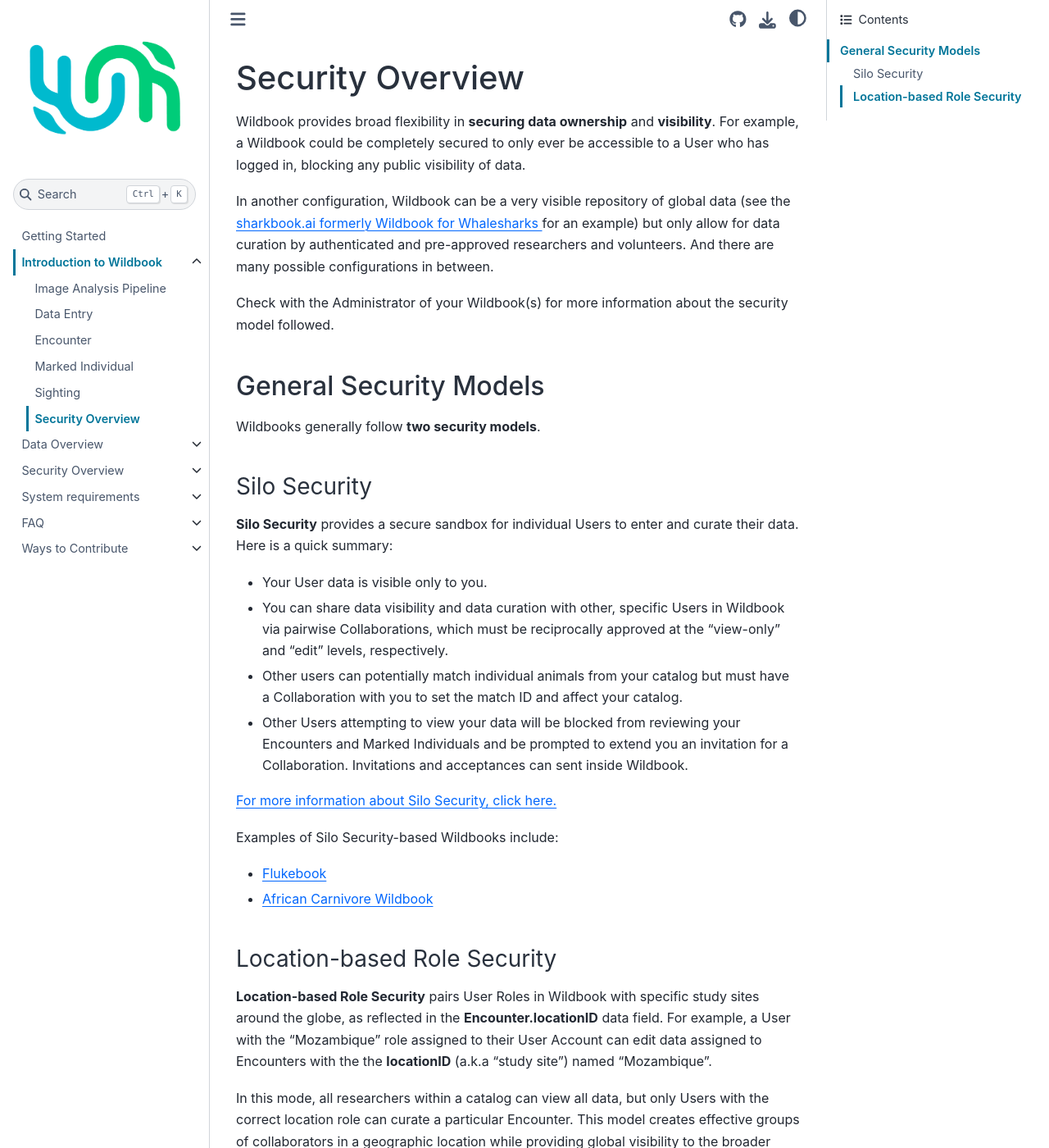
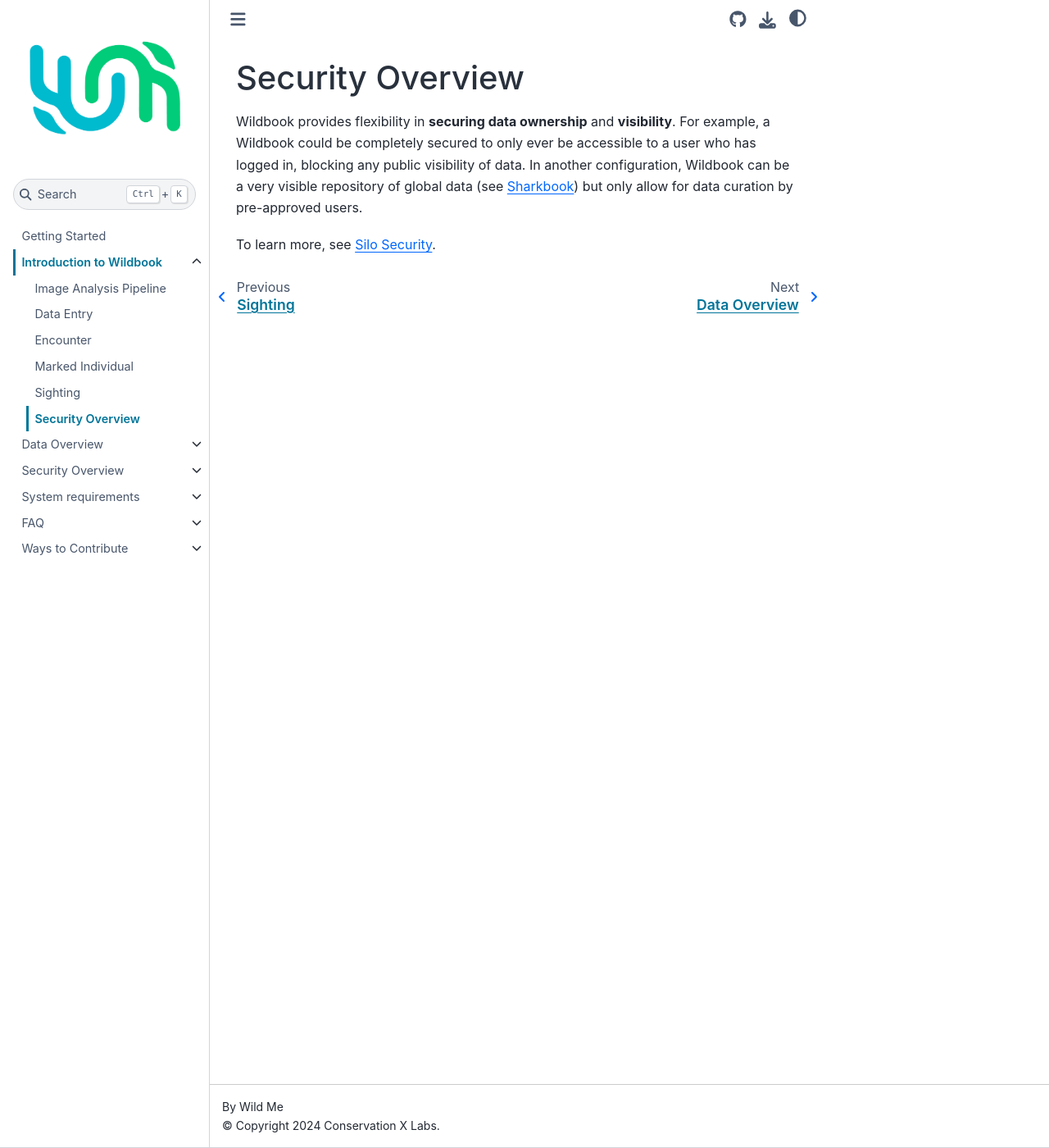
Before and after one commit to WildMeOrg/wildbook-docs, a Sphinx documentation site: the page built from docs/introduction/security-overview.md, in a window 1280 px wide and 1400 px high. Shown: the whole window at 82% size. Built offline with Sphinx 7.4.7 and the Sphinx Book theme 1.1.4, drawn with Linux system fonts in a browser that asks for light colours; some of the changed text lies outside the part shown.

Commit message:
Update to Introduction/security-overview.md
Reduced information to a summary since this content was otherwise a duplicate of the Security Overview page

```diff
--- a/docs/introduction/security-overview.md
+++ b/docs/introduction/security-overview.md
@@ -1,38 +1,5 @@
 # Security Overview
 
-Wildbook provides broad flexibility in **securing data ownership** and **visibility**. For example, a Wildbook could be completely secured to only ever be accessible to a User who has logged in, blocking any public visibility of data.
+Wildbook provides flexibility in **securing data ownership** and **visibility**. For example, a Wildbook could be completely secured to only ever be accessible to a user who has logged in, blocking any public visibility of data. In another configuration, Wildbook can be a very visible repository of global data (see [Sharkbook](https://www.sharkbook.ai/)) but only allow for data curation by pre-approved users.
 
-In another configuration, Wildbook can be a very visible repository of global data (see the [sharkbook.ai formerly Wildbook for Whalesharks ](https://www.whaleshark.org/) for an example) but only allow for data curation by authenticated and pre-approved researchers and volunteers. And there are many possible configurations in between.
-
-Check with the Administrator of your Wildbook(s) for more information about the security model followed.
-
-## General Security Models
-
-Wildbooks generally follow **two security models**.
-
-### Silo Security
-
-**Silo Security** provides a secure sandbox for individual Users to enter and curate their data. Here is a quick summary:
-
-* Your User data is visible only to you.
-* You can share data visibility and data curation with other, specific Users in Wildbook via pairwise Collaborations, which must be reciprocally approved at the "view-only" and "edit" levels, respectively.
-* Other users can potentially match individual animals from your catalog but must have a Collaboration with you to set the match ID and affect your catalog.
-* Other Users attempting to view your data will be blocked from reviewing your Encounters and Marked Individuals and be prompted to extend you an invitation for a Collaboration. Invitations and acceptances can sent inside Wildbook.
-
-[For more information about Silo Security, click here.](../security/silo-security/index.md)
-
-Examples of Silo Security-based Wildbooks include:
-
-* [Flukebook](https://www.flukebook.org)
-* [African Carnivore Wildbook](https://africancarnivore.wildbook.org)
-
-### Location-based Role Security
-
-**Location-based Role Security** pairs User Roles in Wildbook with specific study sites around the globe, as reflected in the **Encounter.locationID** data field. For example, a User with the "Mozambique" role assigned to their User Account can edit data assigned to Encounters with the the **locationID** (a.k.a "study site") named "Mozambique".
-
-In this mode, all researchers within a catalog can view all data, but only Users with the correct location role can curate a particular Encounter. This model creates effective groups of collaborators in a geographic location while providing global visibility to the broader research community.
-
-Examples of Location-based Role Security Wildbooks include:
-
-* [sharkbook.ai formerly Wildbook for Whalesharks](https://www.whaleshark.org/)
-* [MantaMatcher](https://www.mantamatcher.org)
+To learn more, see [Silo Security](../security/silo-security/index.md).
```
